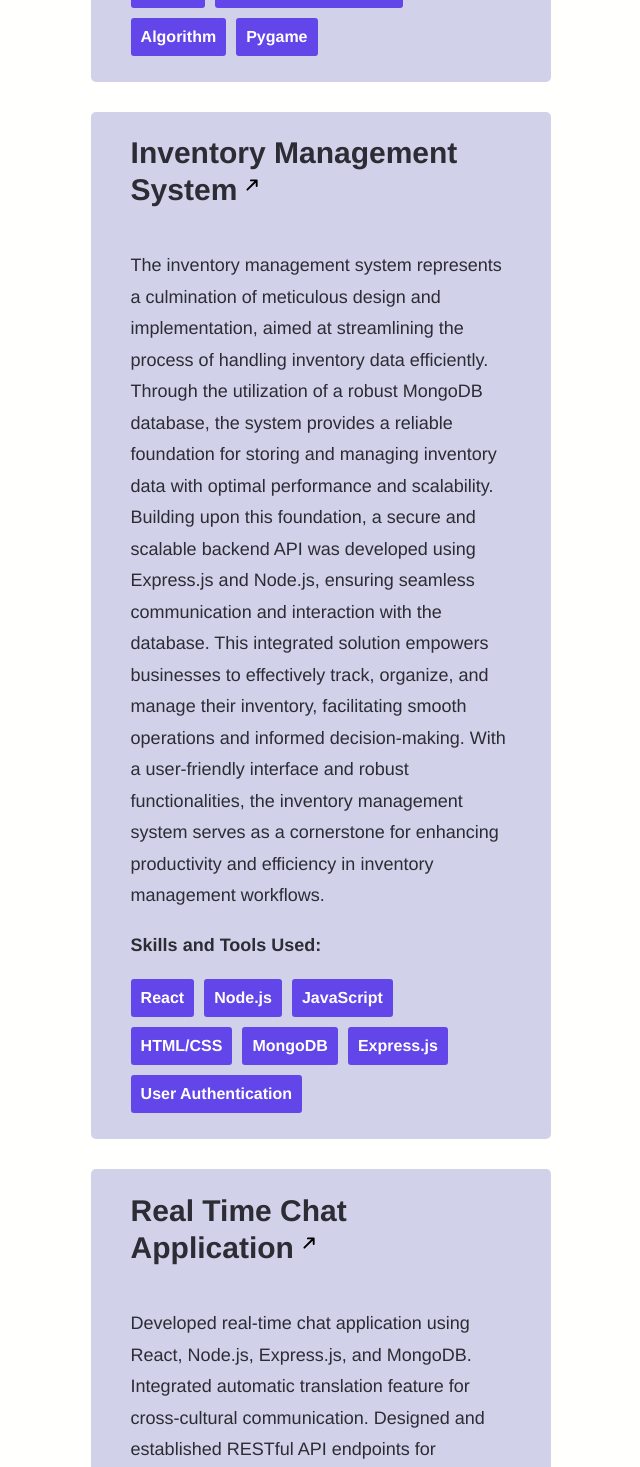
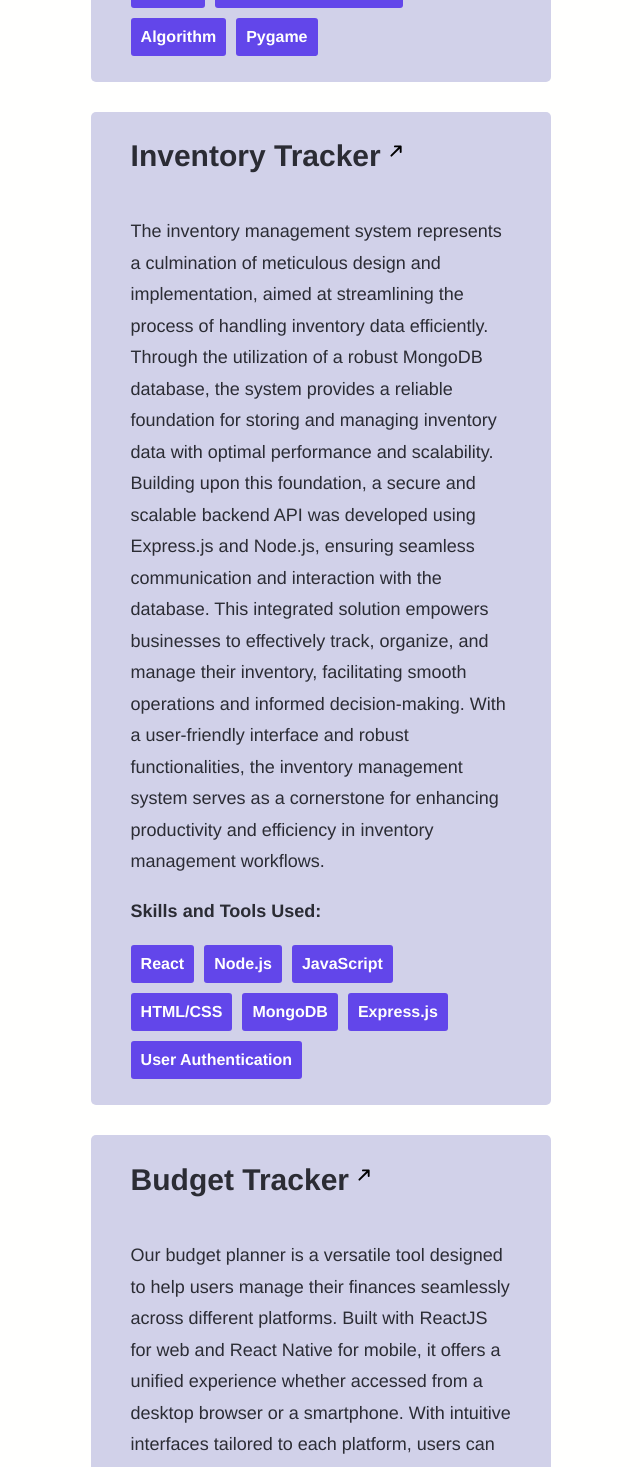
Before and after one commit to Bhumir2503/Portfolio-Website, a React (Vite) app: page / in a window 1280 px wide. Shown: the part 3123-4590 px from the top of the page, without its empty margins (447-1087 px from the left). Built offline with nearby package versions, Linux system fonts and the light colour scheme.

Commit message:
Inventory Tracker and Budget Tracker

```diff
--- a/src/section/Project.jsx
+++ b/src/section/Project.jsx
@@ -46,7 +46,7 @@ function Project({setprojectLocation}) {
         />
         <ProjectCard
           className="projectCard"
-          title="Inventory Management System"
+          title="Inventory Tracker"
           description="The inventory management system represents a culmination of meticulous design and implementation, aimed at streamlining the process
           of handling inventory data efficiently. Through the utilization of a robust MongoDB database, the system provides a reliable foundation for
           storing and managing inventory data with optimal performance and scalability. Building upon this foundation, a secure and scalable backend
@@ -55,16 +55,18 @@ function Project({setprojectLocation}) {
           With a user-friendly interface and robust functionalities, the inventory management system serves as a cornerstone for enhancing productivity
           and efficiency in inventory management workflows."
           skills={["React", "Node.js", "JavaScript", "HTML/CSS", "MongoDB", "Express.js", "User Authentication"]}
-          link = "https://github.com/Bhumir2503/Inventory-Manager"
+          link = "https://github.com/Bhumir2503/Inventory-Tracker"
         />
         <ProjectCard
           className="projectCard"
-          title="Real Time Chat Application"
-          description="Developed real-time chat application using React, Node.js, Express.js, and MongoDB. Integrated automatic translation
-          feature for cross-cultural communication. Designed and established RESTful API endpoints for message handling. Implemented secure
-          user authentication for access control and message attribution."
-          skills={["React", "Node.js", "MongoDB", "JavaScript", "HTML/CSS", "Express.js", "RESTful API", "User Authentication"]}
-          link = "https://github.com/Bhumir2503/WorldChat"
+          title="Budget Tracker"
+          description="Our budget planner is a versatile tool designed to help users manage their finances seamlessly across different platforms. Built
+          with ReactJS for web and React Native for mobile, it offers a unified experience whether accessed from a desktop browser or a smartphone. With
+          intuitive interfaces tailored to each platform, users can easily track expenses, set budgets, and visualize their financial goals. By harnessing
+          the power of ReactJS and React Native, our budget planner ensures a consistent and efficient user experience, empowering individuals to take control
+          of their finances wherever they go."
+          skills={["ReactJS", "React Native", "Node.js", "MongoDB", "JavaScript", "HTML/CSS", "Express.js", "User Authentication"]}
+          link = "https://github.com/Bhumir2503/Budget-Tracker"
         />
       </div>
     </div>
```
